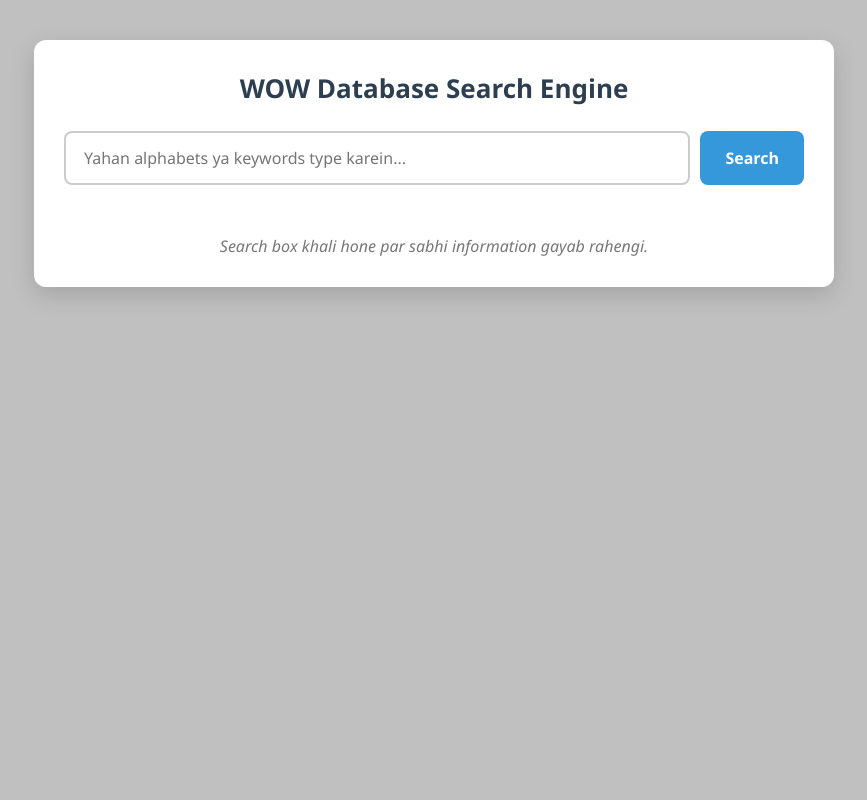
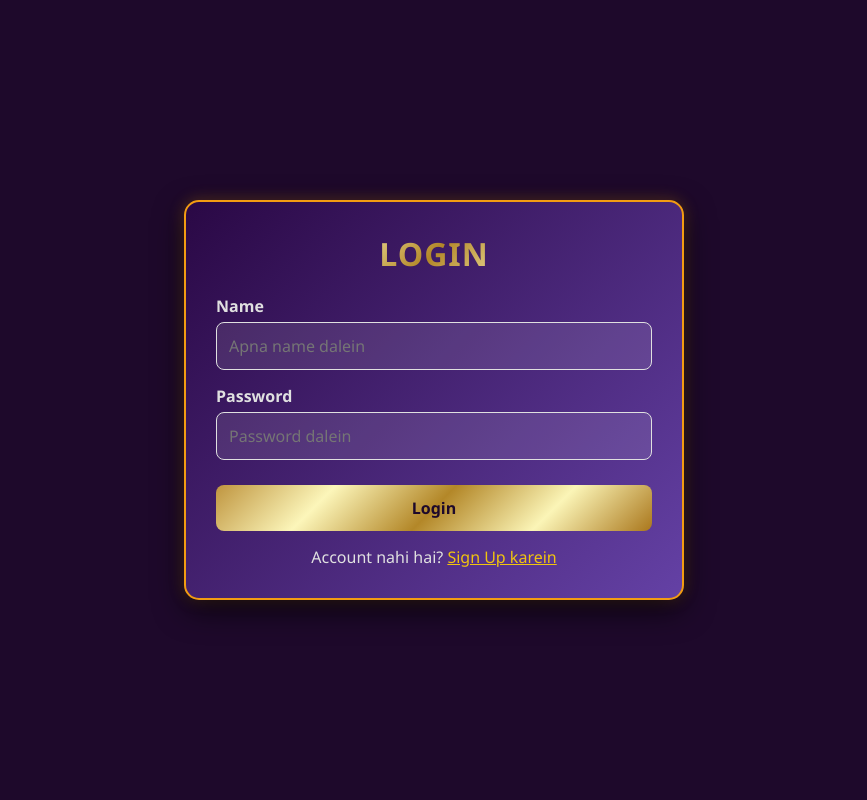
Before and after one commit to pawandevprasad1-wq/WOWS-REPOSITORY, a Flask app: page / in a window 1280 px wide. Shown: the whole page, without its empty margins (206-1073 px from the left). Run offline with Flask 3, Linux system fonts and the light colour scheme.

Commit message:
Revamp index.html for Property Portal layout

```diff
--- a/templates/index.html
+++ b/templates/index.html
@@ -3,164 +3,341 @@
 <head>
   <meta charset="UTF-8">
   <meta name="viewport" content="width=device-width, initial-scale=1.0">
-    <title>WOW Database Search Engine</title>
+  <title>Property Portal</title>
   <style>
+    :root {
+      --purple-dark: #1e092b;
+      --purple-mid: #3c1361;
+      --gold: #f39c12;
+      --gold-light: #f1c40f;
+      --silver: #e0e0e0;
+      --silver-metallic: linear-gradient(135deg, #d3d3d3 0%, #ffffff 50%, #a9a9a9 100%);
+      --gold-metallic: linear-gradient(135deg, #bf953f 0%, #fcf6ba 25%, #b38728 50%, #fbf5b7 75%, #aa771c 100%);
+      --purple-metallic: linear-gradient(135deg, #2a0845 0%, #6441a5 100%);
+    }
+
     * {
       box-sizing: border-box;
       margin: 0;
       padding: 0;
       font-family: 'Segoe UI', Tahoma, Geneva, Verdana, sans-serif;
     }
+
     body {
-            background-color: #C0C0C0; /* Silver background */
-            color: #333;
+      background: var(--purple-dark);
+      color: var(--silver);
       min-height: 100vh;
       display: flex;
-            flex-direction: column;
+      justify-content: center;
       align-items: center;
-            padding: 40px 20px;
+      padding: 20px;
     }
+
     .container {
       width: 100%;
-            max-width: 800px;
-            background: #ffffff;
+      max-width: 500px;
+      background: var(--purple-metallic);
+      border: 2px solid var(--gold);
+      border-radius: 15px;
       padding: 30px;
-            border-radius: 12px;
-            box-shadow: 0 8px 25px rgba(0,0,0,0.15);
+      box-shadow: 0 10px 30px rgba(0, 0, 0, 0.7), 0 0 15px rgba(243, 156, 18, 0.3);
     }
-        h1 {
+
+    h2 {
       text-align: center;
-            margin-bottom: 25px;
-            color: #2c3e50;
-            font-size: 26px;
+      background: var(--gold-metallic);
+      -webkit-background-clip: text;
+      -webkit-text-fill-color: transparent;
+      font-size: 2rem;
+      margin-bottom: 20px;
+      text-transform: uppercase;
+      letter-spacing: 1px;
     }
-        .search-box-wrapper {
-            display: flex;
-            gap: 10px;
-            margin-bottom: 30px;
+
+    .form-group {
+      margin-bottom: 15px;
     }
-        input[type="text"] {
-            flex: 1;
-            padding: 14px 18px;
-            font-size: 16px;
-            border: 2px solid #ccc;
+
+    label {
+      display: block;
+      margin-bottom: 5px;
+      color: var(--silver);
+      font-weight: 600;
+    }
+
+    input, textarea {
+      width: 100%;
+      padding: 12px;
+      background: rgba(255, 255, 255, 0.1);
+      border: 1px solid var(--silver);
       border-radius: 8px;
+      color: #fff;
+      font-size: 1rem;
       outline: none;
-            transition: border-color 0.3s;
     }
-        input[type="text"]:focus {
-            border-color: #3498db;
+
+    input:focus, textarea:focus {
+      border-color: var(--gold-light);
+      box-shadow: 0 0 8px rgba(241, 196, 15, 0.5);
     }
-        button {
-            padding: 14px 25px;
-            font-size: 16px;
-            background-color: #3498db;
-            color: white;
+
+    .btn {
+      width: 100%;
+      padding: 12px;
+      background: var(--gold-metallic);
       border: none;
       border-radius: 8px;
+      color: #1e092b;
+      font-weight: bold;
+      font-size: 1rem;
       cursor: pointer;
-            font-weight: bold;
-            transition: background-color 0.3s;
+      transition: all 0.3s ease;
+      margin-top: 10px;
     }
-        button:hover {
-            background-color: #2980b9;
+
+    .btn:hover {
+      transform: translateY(-2px);
+      box-shadow: 0 5px 15px rgba(243, 156, 18, 0.4);
     }
-        #results-container {
+
+    .btn-secondary {
+      background: var(--silver-metallic);
+      color: #1e092b;
+    }
+
+    .toggle-link {
+      text-align: center;
+      margin-top: 15px;
+      color: var(--silver);
+    }
+
+    .toggle-link span {
+      color: var(--gold-light);
+      cursor: pointer;
+      text-decoration: underline;
+    }
+
+    /* Dashboard styling */
+    .hidden { display: none; }
+
+    .box-card {
+      background: rgba(0, 0, 0, 0.3);
+      border: 1px solid var(--gold);
+      border-radius: 10px;
+      padding: 15px;
+      margin-bottom: 20px;
+      cursor: pointer;
+      transition: all 0.3s ease;
+    }
+
+    .box-card:hover {
+      background: rgba(0, 0, 0, 0.5);
+      border-color: var(--silver);
+    }
+
+    .box-card h3 {
+      background: var(--silver-metallic);
+      -webkit-background-clip: text;
+      -webkit-text-fill-color: transparent;
+    }
+
+    .property-item {
+      background: rgba(255, 255, 255, 0.05);
+      border: 1px solid var(--silver);
+      border-radius: 8px;
+      padding: 15px;
+      margin-top: 15px;
+    }
+
+    .property-item img {
+      width: 100%;
+      border-radius: 8px;
+      border: 1px solid var(--gold);
+      margin-top: 10px;
+      max-height: 250px;
+      object-fit: cover;
+    }
+
+    .header-bar {
       display: flex;
-            flex-direction: column;
-            gap: 15px;
-            max-height: 60vh;
-            overflow-y: auto;
-        }
-        .result-card {
-            background: #f8f9fa;
-            border-left: 5px solid #3498db;
-            padding: 15px 20px;
-            border-radius: 6px;
-            box-shadow: 0 2px 5px rgba(0,0,0,0.05);
-            line-height: 1.6;
-        }
-        .result-card p {
-            margin: 4px 0;
-            font-size: 15px;
-        }
-        .placeholder-text {
-            text-align: center;
-            color: #777;
-            font-style: italic;
-            margin-top: 20px;
+      justify-content: space-between;
+      align-items: center;
+      margin-bottom: 20px;
+      padding-bottom: 10px;
+      border-bottom: 1px solid var(--gold);
     }
   </style>
 </head>
 <body>
 
   <div class="container">
-        <h1>WOW Database Search Engine</h1>
-        <div class="search-box-wrapper">
-            <input type="text" id="searchInput" placeholder="Yahan alphabets ya keywords type karein..." autocomplete="off">
-            <button id="searchBtn">Search</button>
+
+    <!-- Auth Box (Login / Signup) -->
+    <div id="authBox">
+      <h2 id="authTitle">Login</h2>
+      <form id="authForm">
+        <div class="form-group">
+          <label>Name</label>
+          <input type="text" id="name" placeholder="Apna name dalein" required>
         </div>
-        <div id="results-container">
-            <div class="placeholder-text">Search box khali hone par sabhi information gayab rahengi.</div>
+        <div class="form-group">
+          <label>Password</label>
+          <input type="password" id="password" placeholder="Password dalein" required>
+        </div>
+        <button type="submit" class="btn" id="submitBtn">Login</button>
+      </form>
+      <div class="toggle-link">
+        <p id="toggleText">Account nahi hai? <span onclick="toggleAuthMode()">Sign Up karein</span></p>
       </div>
     </div>
 
+    <!-- Dashboard Box -->
+    <div id="dashboardBox" class="hidden">
+      <div class="header-bar">
+        <span>Welcome, <b id="userName" style="color:var(--gold-light)"></b></span>
+        <button onclick="logout()" class="btn btn-secondary" style="width: auto; padding: 5px 15px; margin: 0;">Logout</button>
+      </div>
+
+      <!-- Box 1: Post Property -->
+      <div class="box-card" onclick="toggleSection('postPropertyForm')">
+        <h3>➕ Post Property</h3>
+        <p style="font-size: 0.85rem; color: #bbb;">Click karke property ki detail aur photo upload karein</p>
+      </div>
+
+      <div id="postPropertyForm" class="hidden" style="margin-bottom: 25px;">
+        <form id="propertyForm">
+          <div class="form-group">
+            <label>Property Title</label>
+            <input type="text" id="propTitle" placeholder="e.g. 2 BHK Apartment" required>
+          </div>
+          <div class="form-group">
+            <label>Price</label>
+            <input type="text" id="propPrice" placeholder="e.g. ₹15,000 / month" required>
+          </div>
+          <div class="form-group">
+            <label>Description (Information)</label>
+            <textarea id="propDesc" rows="3" placeholder="Property ki details yahan likhein..." required></textarea>
+          </div>
+          <div class="form-group">
+            <label>Gallery se Photo Chunein</label>
+            <input type="file" id="propImage" accept="image/*" required>
+          </div>
+          <button type="submit" class="btn">Database mein Upload Karein</button>
+        </form>
+      </div>
+
+      <!-- Box 2: View Saved Properties -->
+      <div class="box-card" onclick="loadSavedProperties()">
+        <h3>🏠 Saved Properties Dekhein</h3>
+        <p style="font-size: 0.85rem; color: #bbb;">Click karke MongoDB mein saved sara data aur photo dekhein</p>
+      </div>
+
+      <div id="savedPropertiesList" class="hidden"></div>
+    </div>
+
+  </div>
+
   <script>
-        const searchInput = document.getElementById('searchInput');
-        const searchBtn = document.getElementById('searchBtn');
-        const resultsContainer = document.getElementById('results-container');
+    let isLogin = true;
 
-        function performSearch() {
-            const query = searchInput.value.trim();
+    function toggleAuthMode() {
+      isLogin = !isLogin;
+      document.getElementById('authTitle').innerText = isLogin ? 'Login' : 'Sign Up';
+      document.getElementById('submitBtn').innerText = isLogin ? 'Login' : 'Sign Up';
+      document.getElementById('toggleText').innerHTML = isLogin
+        ? "Account nahi hai? <span onclick='toggleAuthMode()'>Sign Up karein</span>"
+        : "Pehle se account hai? <span onclick='toggleAuthMode()'>Login karein</span>";
+    }
 
-            if (query === "") {
-                resultsContainer.innerHTML = '<div class="placeholder-text">Search box khali hone par sabhi information gayab rahengi.</div>';
+    document.getElementById('authForm').addEventListener('submit', async (e) => {
+      e.preventDefault();
+      const name = document.getElementById('name').value;
+      const password = document.getElementById('password').value;
+      const endpoint = isLogin ? '/api/login' : '/api/signup';
+
+      const response = await fetch(endpoint, {
+        method: 'POST',
+        headers: { 'Content-Type': 'application/json' },
+        body: JSON.stringify({ name, password })
+      });
+
+      const res = await response.json();
+      alert(res.message);
+
+      if (res.success) {
+        if (!isLogin) {
+          toggleAuthMode();
+        } else {
+          showDashboard(res.user);
+        }
+      }
+    });
+
+    function showDashboard(user) {
+      document.getElementById('authBox').classList.add('hidden');
+      document.getElementById('dashboardBox').classList.remove('hidden');
+      document.getElementById('userName').innerText = user;
+    }
+
+    function toggleSection(id) {
+      const el = document.getElementById(id);
+      el.classList.toggle('hidden');
+    }
+
+    document.getElementById('propertyForm').addEventListener('submit', async (e) => {
+      e.preventDefault();
+      const formData = new FormData();
+      formData.append('title', document.getElementById('propTitle').value);
+      formData.append('price', document.getElementById('propPrice').value);
+      formData.append('description', document.getElementById('propDesc').value);
+      formData.append('image', document.getElementById('propImage').files[0]);
+
+      const response = await fetch('/api/post-property', {
+        method: 'POST',
+        body: formData
+      });
+
+      const res = await response.json();
+      alert(res.message);
+
+      if (res.success) {
+        document.getElementById('propertyForm').reset();
+        document.getElementById('postPropertyForm').classList.add('hidden');
+      }
+    });
+
+    async function loadSavedProperties() {
+      const container = document.getElementById('savedPropertiesList');
+      container.classList.toggle('hidden');
+
+      if (!container.classList.contains('hidden')) {
+        container.innerHTML = "<p>Loading...</p>";
+        const response = await fetch('/api/properties');
+        const res = await response.json();
+
+        if (res.success) {
+          if (res.properties.length === 0) {
+            container.innerHTML = "<p>Koi data nahi mila.</p>";
             return;
           }
 
-            fetch(`/search?q=${encodeURIComponent(query)}`)
-                .then(response => response.json())
-                .then(data => {
-                    resultsContainer.innerHTML = '';
-
-                    if (data.length === 0) {
-                        resultsContainer.innerHTML = '<div class="placeholder-text">Koi matching information nahi mili.</div>';
-                        return;
+          container.innerHTML = res.properties.map(p => `
+            <div class="property-item">
+              <h4 style="color:var(--gold-light)">${p.title}</h4>
+              <p><b>Price:</b> ${p.price}</p>
+              <p><b>Posted By:</b> ${p.posted_by}</p>
+              <p style="margin-top:5px;">${p.description}</p>
+              ${p.image ? `<img src="${p.image}" alt="Property Photo">` : ''}
+            </div>
+          `).join('');
+        }
+      }
     }
 
-                    data.forEach(item => {
-                        const card = document.createElement('div');
-                        card.className = 'result-card';
-
-                        card.innerHTML = `
-                            <p><strong>ID:</strong> ${item.id || 'N/A'}</p>
-                            <p><strong>Name:</strong> ${item.name || 'N/A'}</p>
-                            <p><strong>Phone No.:</strong> ${item['phone no.'] || 'N/A'}</p>
-                            <p><strong>Rent:</strong> ${item.rent || 'N/A'}</p>
-                            <p><strong>Location:</strong> ${item.location || 'N/A'}</p>
-                        `;
-                        resultsContainer.appendChild(card);
-                    });
-                })
-                .catch(err => {
-                    console.error('Error fetching search results:', err);
-                });
+    async function logout() {
+      await fetch('/api/logout', { method: 'POST' });
+      location.reload();
     }
-
-        searchBtn.addEventListener('click', performSearch);
-
-        searchInput.addEventListener('keypress', function(e) {
-            if (e.key === 'Enter') {
-                performSearch();
-            }
-        });
-
-        searchInput.addEventListener('input', function() {
-            if (searchInput.value.trim() === "") {
-                resultsContainer.innerHTML = '<div class="placeholder-text">Search box khali hone par sabhi information gayab rahengi.</div>';
-            }
-        });
   </script>
-
 </body>
 </html>
```
Lines whose indentation alone changed are shown as unchanged.
